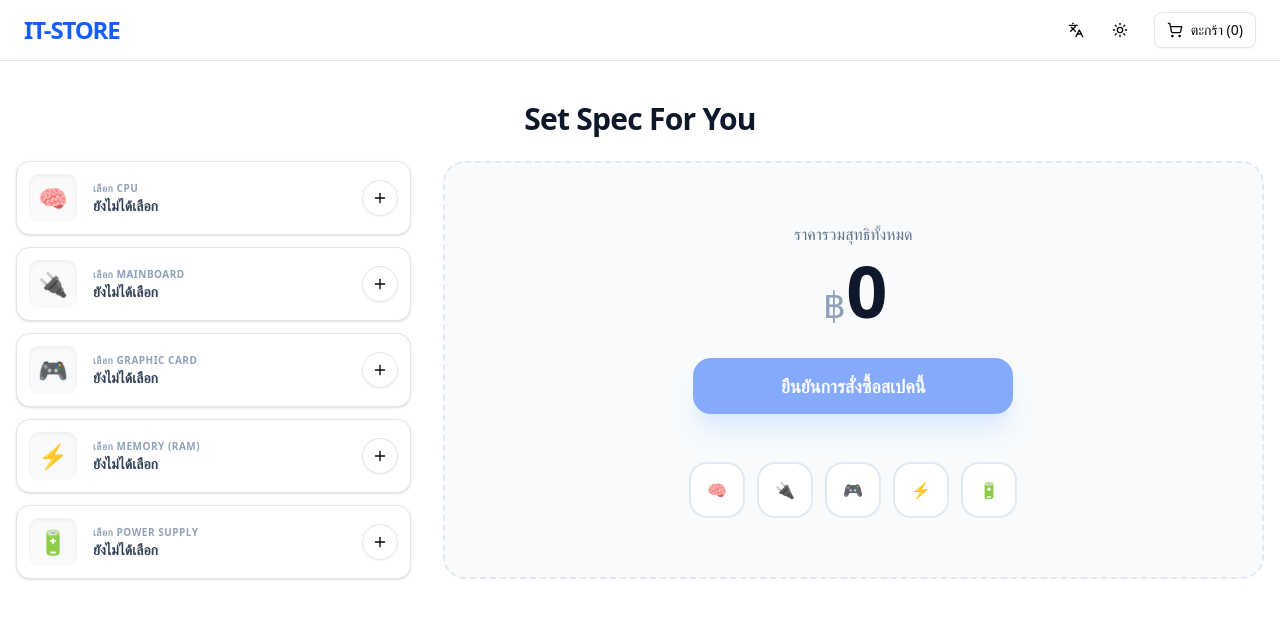
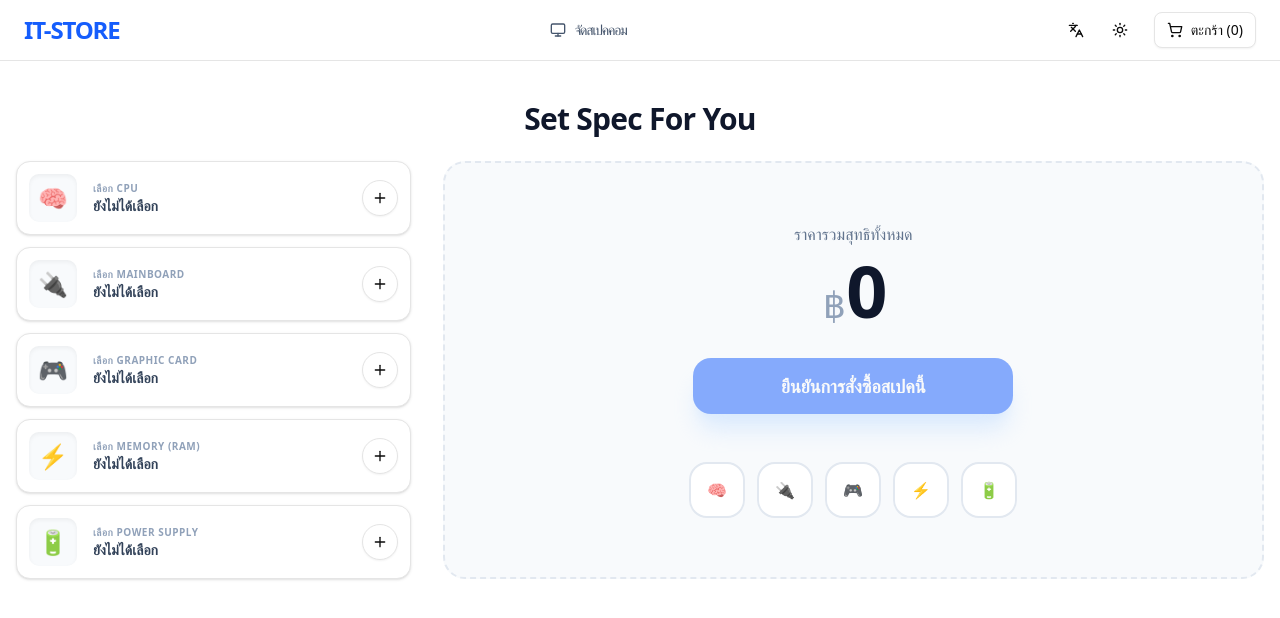
Before and after one commit to ChutimunTorntranon/it-store, a Next.js app: page /pc-buider in a window 1280 px wide. Shown: the top 618 px of the page. Built offline with nearby package versions, Linux system fonts and the light colour scheme.

Commit message:
navbar-pc-builder

```diff
--- a/src/app/api/products/route.ts
+++ b/src/app/api/products/route.ts
@@ -5,9 +5,11 @@ const prisma = new PrismaClient();
 export async function GET(request: Request) {
   const { searchParams } = new URL(request.url);
   const category = searchParams.get("category");
+  const socket = searchParams.get("socket");
   const products = await prisma.product.findMany({
     where: {
       category: category || undefined,
+      ...(socket && { socket: socket }),
     }
 });
     return NextResponse.json(products);
--- a/src/app/page.tsx
+++ b/src/app/page.tsx
@@ -8,7 +8,7 @@ import {
 } from "@/components/ui/card";
 import { Button } from "@/components/ui/button";
 import { Badge } from "@/components/ui/badge";
-import { Car } from "lucide-react";
+import { Car, Link } from "lucide-react";
 import ProductList from "@/components/ProductList";
 
 const prisma = new PrismaClient();
@@ -20,7 +20,9 @@ export default async function Home() {
   return (
     <div className="container mx-auto py-10 px-4">
       <section className="mb-10 text-center">
-        <h1 className="text-4xl font-extrabold tracking-tight mb-4">อุปกรณ์คอมพิวเตอร์</h1>
+        <h1 className="text-4xl font-extrabold tracking-tight mb-4">
+          อุปกรณ์คอมพิวเตอร์
+        </h1>
         <p className="text-lg text-muted-foreground">
           เลือก สินค้า IT คณุภาพสูง พร้อมบริการจัดสเปคให้
         </p>
@@ -66,6 +68,25 @@ export default async function Home() {
         )}
       </div> */}
       <ProductList initialProducts={products} />
+      <Link href="/pc-builder" className="block mb-12">
+        <div
+          className="bg-gradient-to-r from-blue-600 to-indigo-700 rounded-2xl p-8 text-white text-center flex flex-col md:flex-row itemscenter justify-between hover:shadow-2xl transition-all group
+      "
+        >
+          <div>
+            <h2 className="text-3xl font-bold mb-2">จัดสเปคกันเลย</h2>
+            <p className="text-lg opacity-90">
+              บริการจัดสเปคคอมพิวเตอร์ตามความต้องการของคุณ
+            </p>
+          </div>
+          <div className="mt-4 md:mt-0 flex items-center gap-2 justify-center">
+            <Button variant="outline" size="lg" className="gap-2">
+              <Car className="h-5 w-5" />
+              เริ่มจัดสเปค
+            </Button>
+          </div>
+        </div>
+      </Link>
     </div>
   );
 }
--- a/src/app/pc-buider/page.tsx
+++ b/src/app/pc-buider/page.tsx
@@ -32,6 +32,10 @@ export default function PCBuildPage() {
 
   const handleOpenModal = (categoryId: string) => {
     const category = specSteps.find((s) => s.id === categoryId)?.dbCategory || "";
+    let socketFilter = ""
+    if(categoryId === "mb" && selectedItems.cpu) {
+      socketFilter = selectedItems.cpu.socket||"";
+    }
     setActiveCategory(categoryId);
     setIsModalOpen(true);
   };
@@ -133,6 +137,7 @@ export default function PCBuildPage() {
         isOpen={isModalOpen}
         onClose={() => setIsModalOpen(false)}
         category={specSteps.find(s => s.id === activeCategory)?.dbCategory || ""}
+        socket={activeCategory === "mb" ? selectedItems.cpu?.socket || "" : ""}
         onSelect={(product) =>
           setSelectedItems({ ...selectedItems, [activeCategory]: product })
         }
--- a/src/components/Navbar.tsx
+++ b/src/components/Navbar.tsx
@@ -1,22 +1,39 @@
-import { Button } from "@/components/ui/button"
+import { Button } from "@/components/ui/button";
 import {
   DropdownMenu,
   DropdownMenuContent,
   DropdownMenuItem,
-  DropdownMenuTrigger
-} from "@/components/ui/dropdown-menu"
-import { Monitor, Moon, Sun, Languages, ShoppingCart } from "lucide-react"
+  DropdownMenuTrigger,
+} from "@/components/ui/dropdown-menu";
+import { Monitor, Moon, Sun, Languages, ShoppingCart } from "lucide-react";
+import Link from "next/link";
 
 export default function Navbar() {
   return (
     <nav className="border-b bg-white dark:bg-slate-950 px-6 py-3 flex justify-between items-center sticky top-0 z-50">
-      <div className="font-bold text-2xl tracking-tighter text-blue-600">IT-STORE</div>
-
+      <div className="font-bold text-2xl tracking-tighter text-blue-600">
+        IT-STORE
+      </div>
+      <Link
+        href="/"
+        className="font-bold text-2xl tracking-tighter text-blue-600"
+      >
+        <Button
+          variant="ghost"
+          size="icon"
+          className="gap-2 text-slate-600 hover:text-blue-600"
+        >
+          <Monitor className="h-5 w-5" />
+          <span>จัดสเปคคอม</span>
+        </Button>
+      </Link>
       <div className="flex items-center gap-2">
         {/* ปุ่มเปลี่ยนภาษา */}
         <DropdownMenu>
           <DropdownMenuTrigger asChild>
-            <Button variant="ghost" size="icon"><Languages className="h-5 w-5" /></Button>
+            <Button variant="ghost" size="icon">
+              <Languages className="h-5 w-5" />
+            </Button>
           </DropdownMenuTrigger>
           <DropdownMenuContent align="end">
             <DropdownMenuItem>ไทย (TH)</DropdownMenuItem>
@@ -27,7 +44,9 @@ export default function Navbar() {
         {/* ปุ่มเปลี่ยน Theme */}
         <DropdownMenu>
           <DropdownMenuTrigger asChild>
-            <Button variant="ghost" size="icon"><Sun className="h-5 w-5" /></Button>
+            <Button variant="ghost" size="icon">
+              <Sun className="h-5 w-5" />
+            </Button>
           </DropdownMenuTrigger>
           <DropdownMenuContent align="end">
             <DropdownMenuItem>Light</DropdownMenuItem>
@@ -42,5 +61,5 @@ export default function Navbar() {
         </Button>
       </div>
     </nav>
-  )
+  );
 }
--- a/src/components/ProductSelectModal.tsx
+++ b/src/components/ProductSelectModal.tsx
@@ -12,6 +12,7 @@ import { ScrollArea } from "./ui/scroll-area";
 // import { ScrollArea } from "radix-ui";
 
 interface Props {
+  socket?: string;
   isOpen: boolean;
   onClose: () => void;
   category: string;
@@ -23,6 +24,7 @@ export default function ProductSelectModel({
   onClose,
   category,
   onSelect,
+  socket,
 }: Props) {
   const [products, setProducts] = useState<Product[]>([]);
   const [loading, setLoading] = useState(false);
@@ -30,14 +32,15 @@ export default function ProductSelectModel({
   useEffect(() => {
     if (isOpen && category) {
       setLoading(true);
-      fetch(`/api/products?category=${category}`)
+      const url = `/api/products?category=${category}${socket ? `&socket=${socket}` : ""}`;
+      fetch(url)
         .then((res) => res.json())
         .then((data) => {
           setProducts(data);
           setLoading(false);
         });
     }
-  }, [isOpen, category]);
+  }, [isOpen, category, socket]);
 
   return (
     <Dialog open={isOpen} onOpenChange={onClose}>
```
